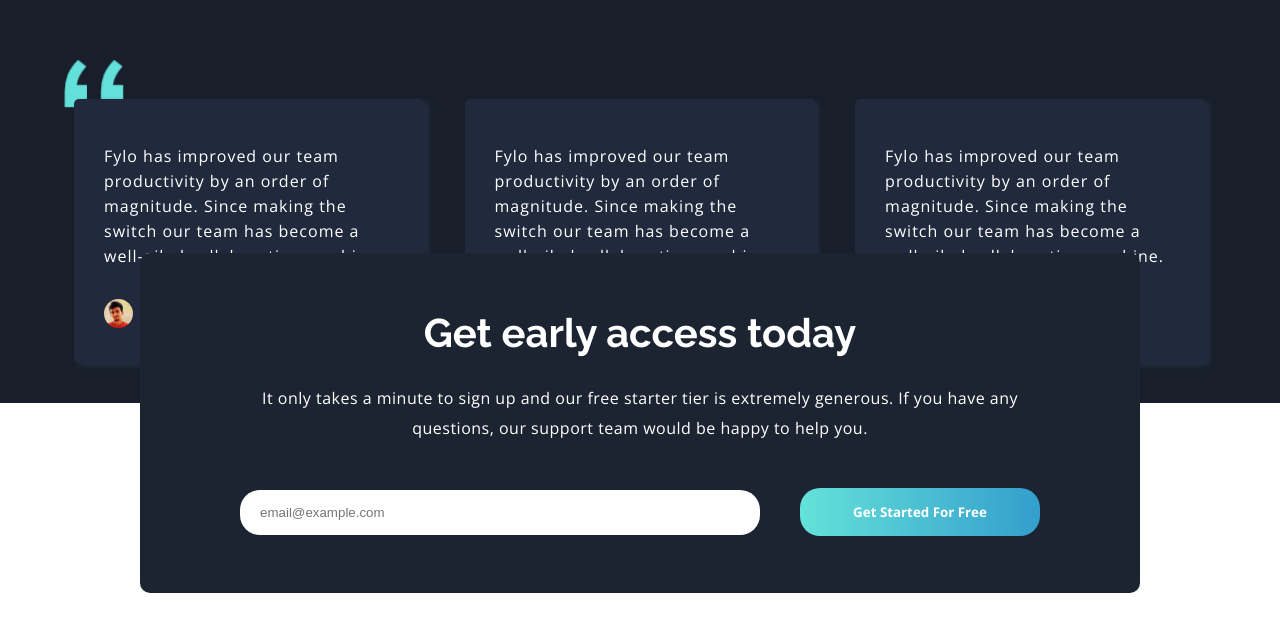
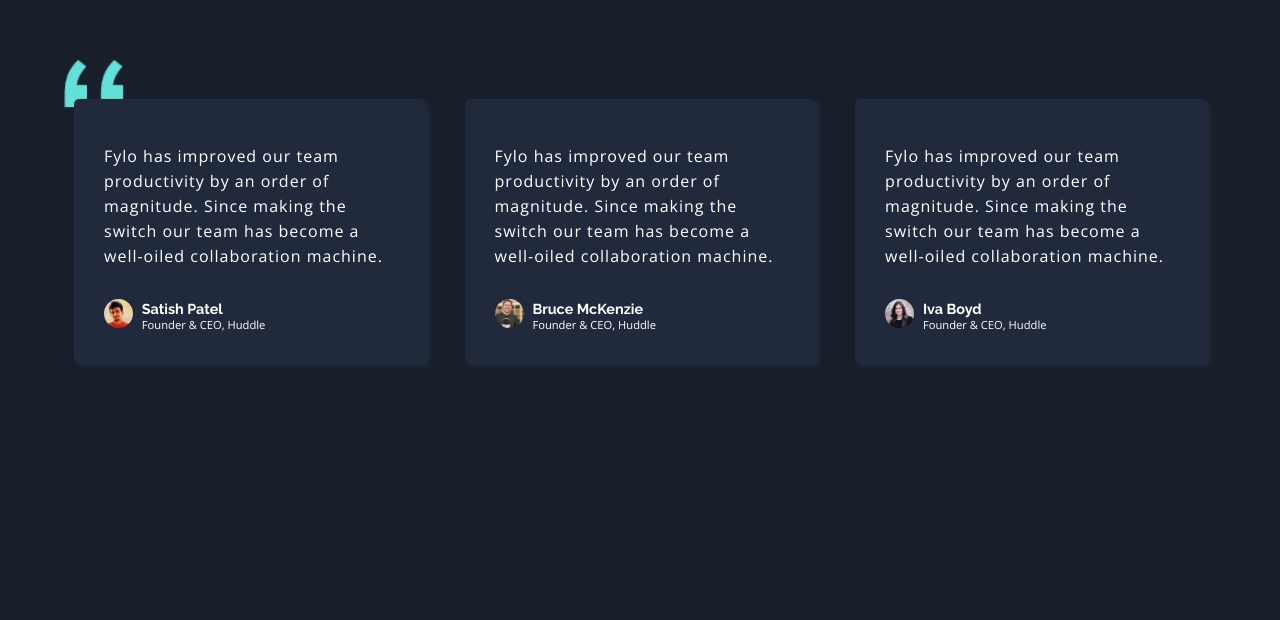
Before and after one commit to Xar0P/fylo, a React (Create React App) app: page / in a window 1280 px wide. Shown: the part 2780-3400 px from the top of the page. Built offline with nearby package versions, Linux system fonts and the light colour scheme.

Commit message:
padding to actionform

```diff
--- a/src/components/Quotes/styles.ts
+++ b/src/components/Quotes/styles.ts
@@ -7,6 +7,7 @@
     background-color: hsl(218, 28%, 13%);
 
     padding-top: 100px;
+    padding-bottom: 400px;
 
     display: flex;
     flex-direction: column;
```
